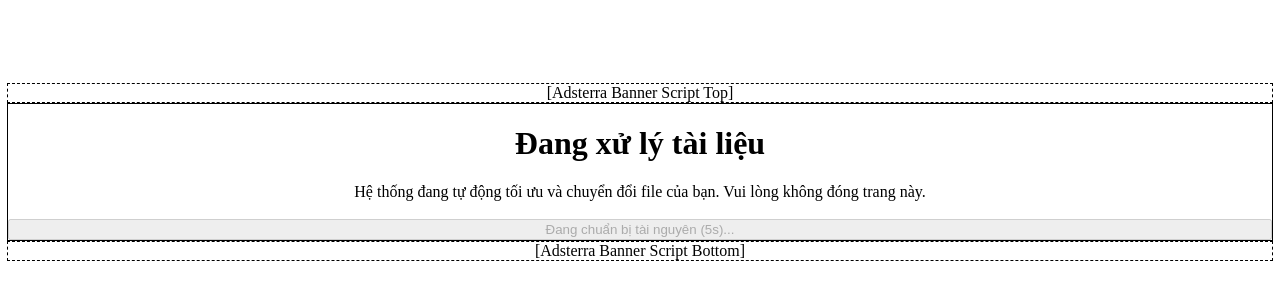
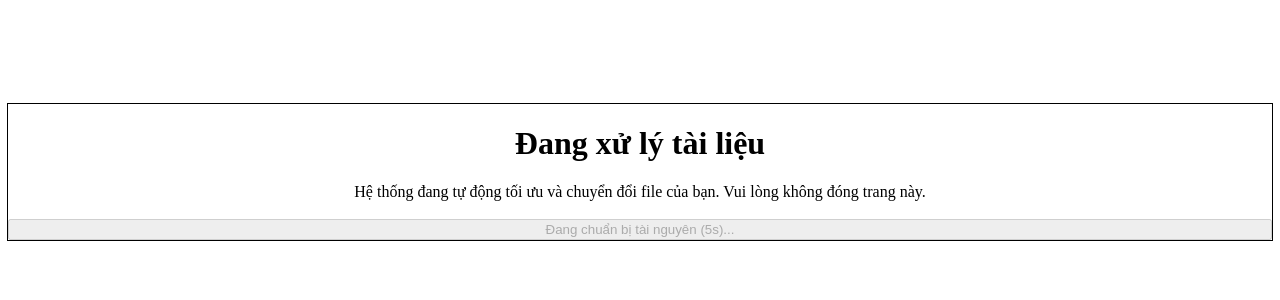
Before and after one commit to phucbui66/Vercel, a Next.js app: page /waiting in a window 1280 px wide. Shown: the part 236-536 px from the top of the page. Built offline with nearby package versions, Linux system fonts and the light colour scheme; no server answers.

Commit message:
Add Adsterra Banner component

```diff
--- /dev/null
+++ b/app/waiting/AdBanner.js
@@ -0,0 +1,28 @@
+"use client";
+
+import { useEffect, useRef } from 'react';
+
+export default function AdBanner() {
+  const bannerRef = useRef(null);
+
+  useEffect(() => {
+    if (bannerRef.current && !bannerRef.current.hasChildNodes()) {
+      const script = document.createElement('script');
+      script.type = 'text/javascript';
+      script.src = 'https://www.effectivecpmnetwork.com/zkzucecc?key=f7149d9f04f436f54a24ebcbb8b64572';
+      script.async = true;
+
+      // Chèn script vào trong thẻ div để quảng cáo hiển thị ngay tại đây
+      bannerRef.current.appendChild(script);
+    }
+  }, []);
+
+  return (
+    <div
+      ref={bannerRef}
+      className="w-full flex items-center justify-center min-h-[90px] overflow-hidden"
+    >
+      {/* Script sẽ tự động sinh HTML quảng cáo vào bên trong div này */}
+    </div>
+  );
+}
--- a/app/waiting/page.js
+++ b/app/waiting/page.js
@@ -2,6 +2,7 @@
 
 import { useEffect, useState, Suspense } from 'react';
 import { useSearchParams } from 'next/navigation';
+import AdBanner from './AdBanner';
 
 function WaitingContent() {
   const searchParams = useSearchParams();
@@ -58,8 +59,8 @@ function WaitingContent() {
     <div className="min-h-screen bg-gray-50 flex flex-col items-center justify-center p-4 font-sans text-gray-800">
 
       {/* <!-- Banner Quảng Cáo Trên --> */}
-      <div className="w-full max-w-3xl h-24 bg-gray-200 border border-gray-300 border-dashed rounded-lg flex items-center justify-center mb-8 text-gray-400">
-        [Adsterra Banner Script Top]
+      <div className="w-full max-w-3xl min-h-[90px] flex items-center justify-center mb-8">
+        <AdBanner />
       </div>
 
       <div className="bg-white p-8 rounded-2xl shadow-xl w-full max-w-lg text-center border border-gray-100">
@@ -100,8 +101,8 @@ function WaitingContent() {
       </div>
 
       {/* <!-- Banner Quảng Cáo Dưới --> */}
-      <div className="w-full max-w-3xl h-24 bg-gray-200 border border-gray-300 border-dashed rounded-lg flex items-center justify-center mt-8 text-gray-400">
-        [Adsterra Banner Script Bottom]
+      <div className="w-full max-w-3xl min-h-[90px] flex items-center justify-center mt-8">
+        <AdBanner />
       </div>
 
     </div>
```
